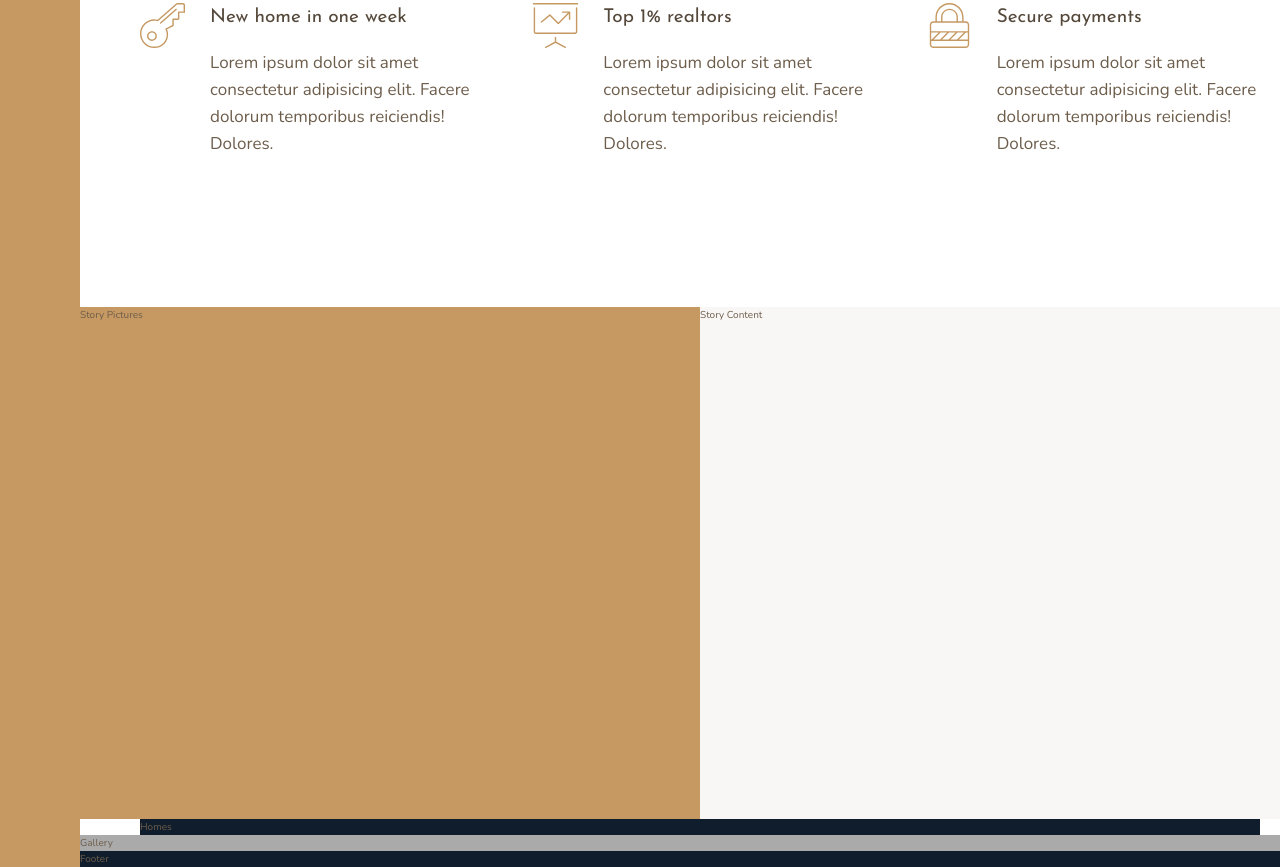
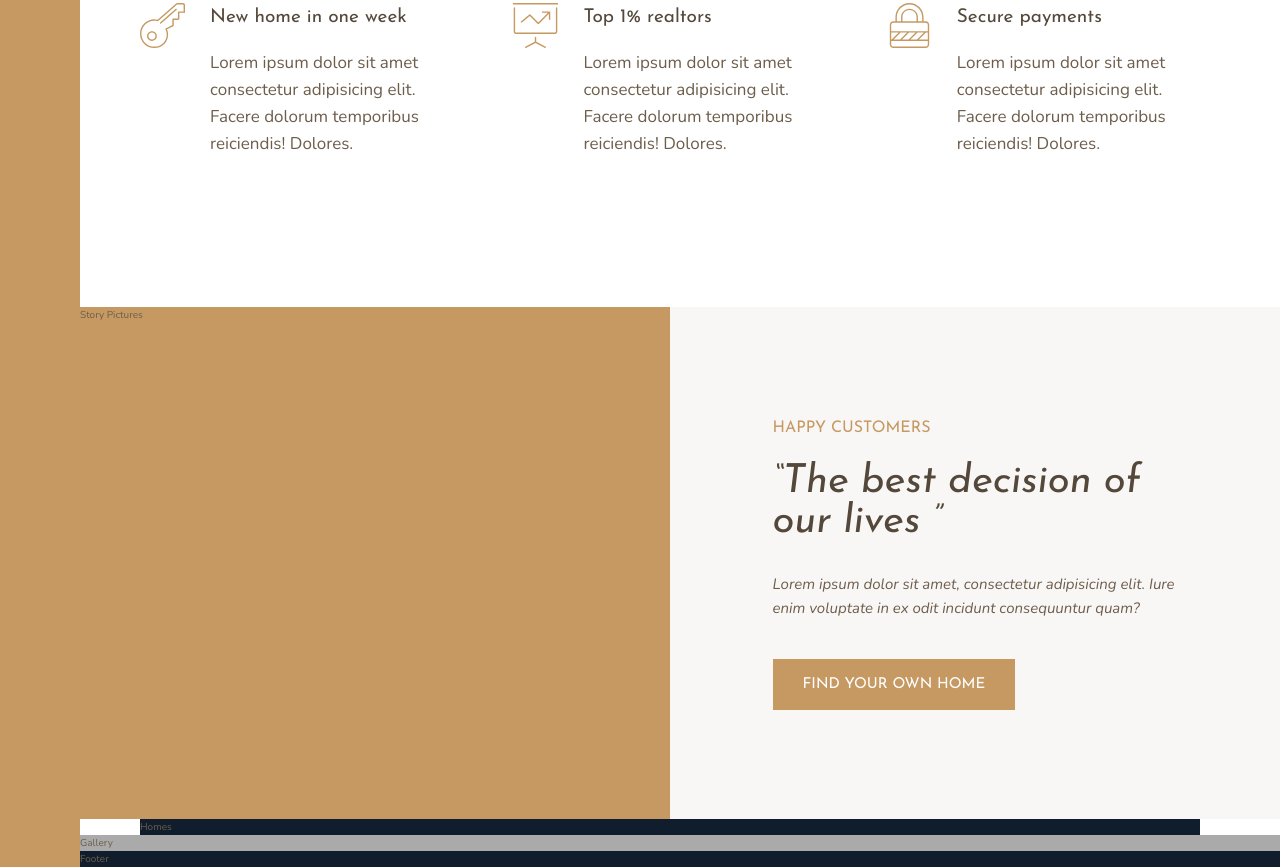
Before and after one commit to kmulqueen/Nexter-CSS-Grid-Practice, a website: page index.html in a window 1280 px wide. Shown: the part 1001-1868 px from the top of the page. Drawn offline with nearby package versions, Linux system fonts and the light colour scheme.

Commit message:
Content for story section finished.

```diff
--- a/index.html
+++ b/index.html
@@ -88,7 +88,17 @@
       </div>
     </section>
     <div class="story__pictures">Story Pictures</div>
-    <div class="story__content">Story Content</div>
+    <div class="story__content">
+      <h3 class="heading-3 story__heading">Happy customers</h3>
+      <h2 class="heading-2 heading-2--dark story__quote">
+        &ldquo;The best decision of our lives &rdquo;
+      </h2>
+      <p class="story__text">
+        Lorem ipsum dolor sit amet, consectetur adipisicing elit. Iure enim
+        voluptate in ex odit incidunt consequuntur quam?
+      </p>
+      <button class="btn">Find your own home</button>
+    </div>
     <section class="homes">Homes</section>
     <section class="gallery">Gallery</section>
     <footer class="footer">Footer</footer>
--- a/sass/_story.scss
+++ b/sass/_story.scss
@@ -7,5 +7,24 @@
     &__content {
         background-color: $color-grey-light-1;
         grid-column: col-start 5 / full-end;
+        padding: 6em 8vw;
+        display: flex;
+        flex-direction: column;
+        justify-content: center;
+        align-items: flex-start;
+    }
+
+    &__heading {
+        margin-bottom: 1.25em;
+    }
+
+    &__quote {
+        margin-bottom: .75em;
+    }
+
+    &__text {
+        font-size: 1.5rem;
+        font-style: italic;
+        margin-bottom: 2.6em;
     }
 }
--- a/sass/_typography.scss
+++ b/sass/_typography.scss
@@ -9,10 +9,27 @@
 
 .heading-2 {
     @extend %heading;
+
+    font-size: 4rem;
+    font-style: italic;
+    line-height: 1;
+
+    &--light {
+        color: $color-grey-light-1;
+    }
+
+    &--dark {
+        color: $color-grey-dark-1;
+    }
 }
 
 .heading-3 {
     @extend %heading;
+
+    font-size: 1.6rem;
+    color: $color-primary;
+    text-transform: uppercase;
+
 }
 
 .heading-4 {
@@ -27,3 +44,20 @@
         color: $color-grey-dark-1;
     }
 }
+
+.btn {
+    background-color: $color-primary;
+    color: #fff;
+    border: none;
+    border-radius: 0;
+    font-family: $font-display;
+    font-size: 1.5rem;
+    text-transform: uppercase;
+    padding: 1.2em 2em;
+    cursor: pointer;
+    transition: all .2s;
+
+    &:hover {
+        background-color: $color-primary-dark;
+    }
+}
```
Also changed, not shown: css/style.css.
